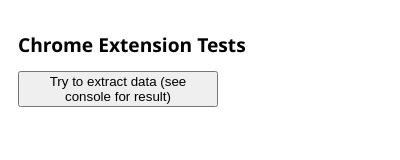
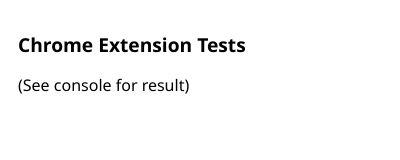
Before and after one commit to poshaughnessy/chrome-extension-tests, a browser extension: page extension/popup.html in a window 400 px wide. Drawn offline with Linux system fonts and the light colour scheme.

Commit message:
Remove unused button

```diff
--- a/extension/popup.html
+++ b/extension/popup.html
@@ -19,6 +19,6 @@
   </head>
   <body>
     <h1>Chrome Extension Tests</h1>
-    <button id="btn-medium">Try to extract data (see console for result)</button>
+    <p>(See console for result)</p>
   </body>
 </html>
```
Also changed, not shown: index.html (+1 -1 lines).
